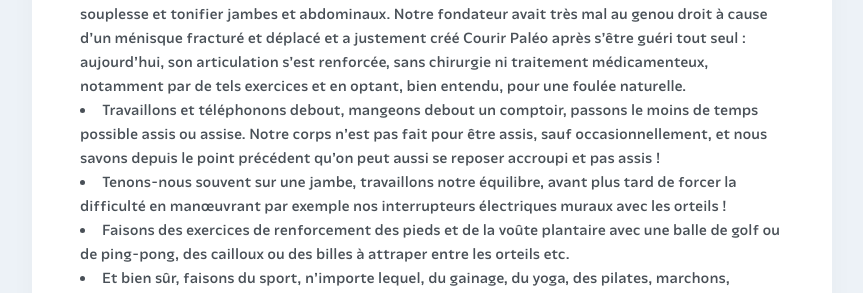
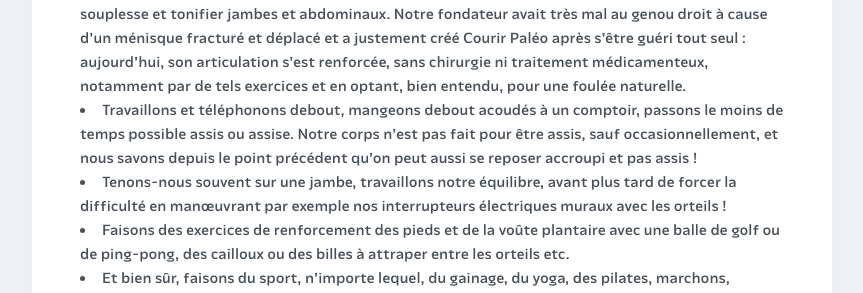
Before and after one commit to courirpaleo/courirpaleo.github.io, a Jekyll site: the page built from _pages/ressources.md, in a window 1280 px wide and 900 px high, scrolled down 2888 px. Shown: the part 161-454 px from the top of the window, without its empty margins (208-1071 px from the left). Built offline with Jekyll 4.4.1, drawn with Linux system fonts in a browser that asks for light colours; some web fonts are replaced.

Commit message:
Update ressources.md

```diff
--- a/_pages/ressources.md
+++ b/_pages/ressources.md
@@ -24,7 +24,7 @@
 ## Entraînement, musculation, souplesse
 Quelques astuces pour gagner en souplesse et en résistance&nbsp;:
 - Accroupissons-nous. Certes, cette position est dévalorisée dans les pays dits développés et avoir des toilettes avec un siège est perçu comme un progrès, mais pourtant c'est une excellente position pour évacuer les selles et &mdash;&nbsp;plus important pour nous ici&nbsp;&mdash; assouplir ses rotules, gagner en souplesse et tonifier jambes et abdominaux. Notre fondateur avait très mal au genou droit à cause d'un ménisque fracturé et déplacé et a justement créé Courir Paléo après s'être guéri tout seul&nbsp;: aujourd'hui, son articulation s'est renforcée, sans chirurgie ni traitement médicamenteux, notamment par de tels exercices et en optant, bien entendu, pour une foulée naturelle.
-- Travaillons et téléphonons debout, mangeons debout un comptoir, passons le moins de temps possible assis ou assise. Notre corps n'est pas fait pour être assis, sauf occasionnellement, et nous savons depuis le point précédent qu'on peut aussi se reposer accroupi et pas assis&nbsp;!
+- Travaillons et téléphonons debout, mangeons debout acoudés à un comptoir, passons le moins de temps possible assis ou assise. Notre corps n'est pas fait pour être assis, sauf occasionnellement, et nous savons depuis le point précédent qu'on peut aussi se reposer accroupi et pas assis&nbsp;!
 - Tenons-nous souvent sur une jambe, travaillons notre équilibre, avant plus tard de forcer la difficulté en man&oelig;uvrant par exemple nos interrupteurs électriques muraux avec les orteils&nbsp;!
 - Faisons des exercices de renforcement des pieds et de la voûte plantaire avec une balle de golf ou de ping-pong, des cailloux ou des billes à attraper entre les orteils etc.
 - Et bien sûr, faisons du sport, n'importe lequel, du gainage, du yoga, des pilates, marchons, bougeons... allons nous ressourcer (pieds nus&nbsp;!) en forêt ou au bord de la mer.
```
